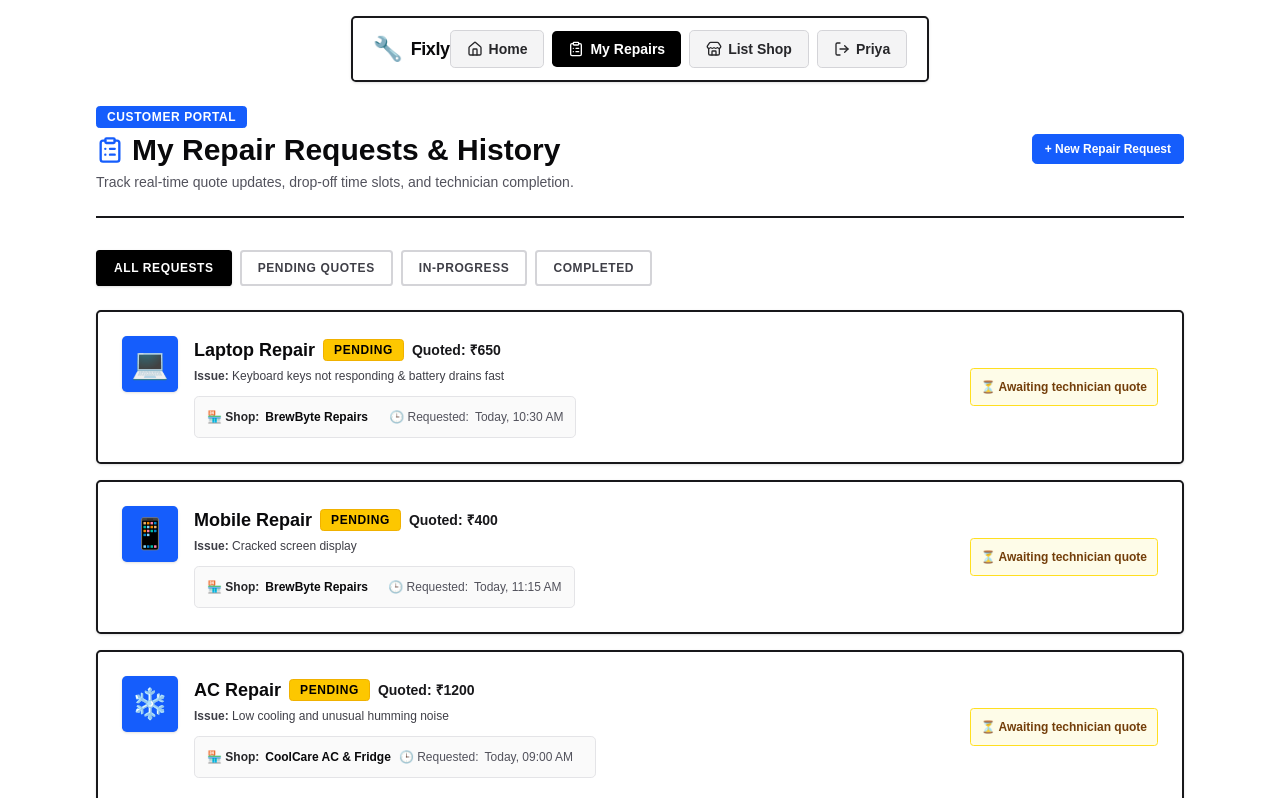
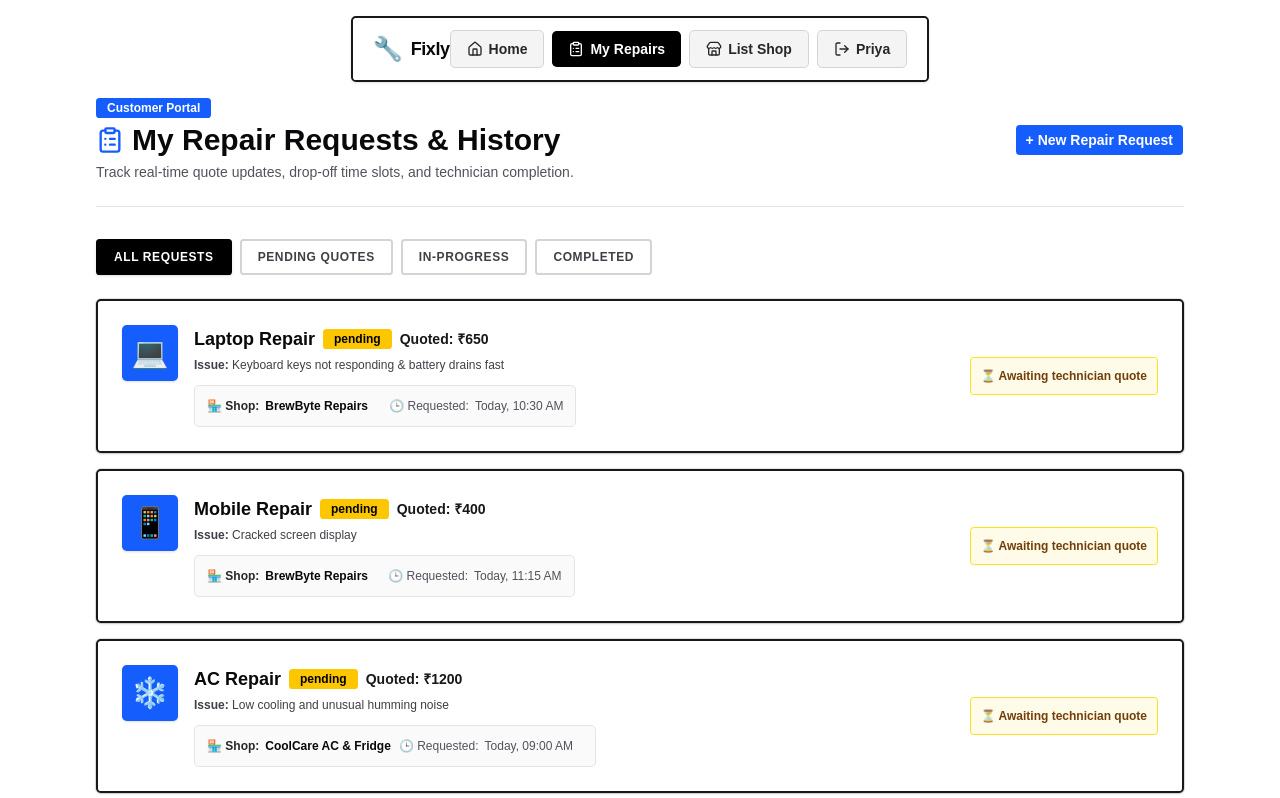
Before and after one commit to pizzaparth/fixly, a React (Vite) app: page /my-requests in a window 1280 px wide. Shown: the top 798 px of the page. Built offline with nearby package versions, Linux system fonts and the light colour scheme.

Commit message:
updated how the requests look

```diff
--- a/src/pages/MyRequests.jsx
+++ b/src/pages/MyRequests.jsx
@@ -3,27 +3,29 @@ import { motion, AnimatePresence } from 'framer-motion';
 import { Link } from 'react-router-dom';
 import {
   ClipboardList,
-  Clock,
-  Wrench,
   CheckCircle2,
-  AlertCircle,
-  MapPin,
-  Phone,
   Calendar,
   Star,
-  ArrowRight,
-  MessageSquare,
 } from 'lucide-react';
 import { CATEGORIES } from '../data/mockData';
-import { SolidButton, SolidBadge, Stars } from '../components/ui-custom';
+import { Stars } from '../components/ui-custom';
+import {
+  Card,
+  CardHeader,
+  CardTitle,
+  CardDescription,
+  CardContent,
+} from '@/components/ui/card';
+import { Badge } from '@/components/ui/badge';
+import { Button } from '@/components/ui/button';
+import { Textarea } from '@/components/ui/textarea';
 import { Modal } from '../components/Modal';
 import { useStore } from '../context/StoreContext';
 
 export function MyRequests() {
-  const { orders, session, setAuthModalOpen, rateOrder } = useStore();
-  const [activeFilter, setActiveFilter] = useState('all'); // 'all' | 'pending' | 'ongoing' | 'completed'
+  const { orders, rateOrder } = useStore();
+  const [activeFilter, setActiveFilter] = useState('all');
 
-  // Rating Modal state
   const [ratingTarget, setRatingTarget] = useState(null);
   const [rateForm, setRateForm] = useState({ score: 5, feedback: '' });
   const [toastMessage, setToastMessage] = useState(null);
@@ -69,16 +71,12 @@ export function MyRequests() {
         )}
       </AnimatePresence>
 
-      <div className="max-w-6xl mx-auto px-4 sm:px-6 lg:px-8 py-10">
+      <div className="max-w-6xl mx-auto px-4 sm:px-6 lg:px-8 py-8">
         {/* Header */}
-        <motion.div
-          initial={{ opacity: 0, y: 15 }}
-          animate={{ opacity: 1, y: 0 }}
-          className="flex flex-col sm:flex-row sm:items-center justify-between gap-4 border-b-2 border-zinc-900 pb-6 mb-8"
-        >
+        <div className="flex flex-col sm:flex-row sm:items-center justify-between gap-4 border-b border-zinc-200 pb-6 mb-8">
           <div>
             <div className="flex items-center gap-2">
-              <SolidBadge variant="blue">Customer Portal</SolidBadge>
+              <Badge className="bg-blue-600 text-white font-bold">Customer Portal</Badge>
             </div>
             <h1 className="text-3xl font-black text-zinc-950 mt-1 flex items-center gap-2">
               <ClipboardList size={28} className="text-blue-600" />
@@ -90,11 +88,11 @@ export function MyRequests() {
           </div>
 
           <Link to="/">
-            <SolidButton variant="blue" size="sm" className="font-bold">
+            <Button className="bg-blue-600 hover:bg-blue-700 text-white font-bold rounded-md">
               <span>+ New Repair Request</span>
-            </SolidButton>
+            </Button>
           </Link>
-        </motion.div>
+        </div>
 
         {/* Filter Tabs */}
         <div className="flex flex-wrap gap-2 mb-6">
@@ -122,20 +120,24 @@ export function MyRequests() {
         {/* Orders List */}
         <div className="flex flex-col gap-4">
           {filteredOrders.length === 0 ? (
-            <div className="text-center py-16 p-8 rounded-md bg-zinc-50 border border-zinc-200">
-              <div className="size-16 rounded-md bg-zinc-200 flex items-center justify-center text-3xl mx-auto mb-4">
+            <Card className="text-center py-16 p-8 rounded-md bg-zinc-50 border border-zinc-200">
+              <CardContent className="flex flex-col items-center">
+                <div className="size-16 rounded-md bg-zinc-200 flex items-center justify-center text-3xl mb-4">
                   📦
                 </div>
-              <h3 className="text-xl font-bold text-zinc-900">No repair requests found</h3>
-              <p className="text-xs sm:text-sm text-zinc-600 mt-1 max-w-md mx-auto font-medium">
+                <CardTitle className="text-xl font-bold text-zinc-900">
+                  No repair requests found
+                </CardTitle>
+                <CardDescription className="text-xs sm:text-sm text-zinc-600 mt-1 max-w-md mx-auto font-medium">
                   You haven't placed any repair orders in this category yet. Explore local shops to get started!
-              </p>
+                </CardDescription>
                 <Link to="/" className="inline-block mt-5">
-                <SolidButton variant="blue" size="sm" className="font-bold">
+                  <Button className="bg-blue-600 hover:bg-blue-700 text-white font-bold rounded-md">
                     Browse Repair Shops →
-                </SolidButton>
+                  </Button>
                 </Link>
-            </div>
+              </CardContent>
+            </Card>
           ) : (
             filteredOrders.map((order) => (
               <CustomerOrderCard
@@ -199,19 +201,19 @@ export function MyRequests() {
               <label className="text-xs font-bold text-zinc-700 uppercase tracking-wide">
                 Your Feedback
               </label>
-              <textarea
+              <Textarea
                 rows={3}
                 required
                 value={rateForm.feedback}
                 onChange={(e) => setRateForm({ ...rateForm, feedback: e.target.value })}
                 placeholder="How was the repair quality, speed, and communication?"
-                className="w-full px-3 py-2 text-sm rounded-md bg-white border border-zinc-300 text-zinc-900 focus:outline-none focus:ring-2 focus:ring-blue-600 resize-none"
+                className="text-sm rounded-md bg-white border-zinc-300 resize-none"
               />
             </div>
 
-            <SolidButton type="submit" variant="blue" className="w-full py-2.5 font-bold">
+            <Button type="submit" className="w-full py-2.5 bg-blue-600 hover:bg-blue-700 text-white font-bold rounded-md">
               Submit Review
-            </SolidButton>
+            </Button>
           </form>
         )}
       </Modal>
@@ -223,20 +225,30 @@ function CustomerOrderCard({ order, onOpenRating }) {
   const catMeta = CATEGORIES.find((c) => c.key === order.item);
 
   return (
-    <motion.div
-      layout
-      initial={{ opacity: 0, y: 15 }}
-      animate={{ opacity: 1, y: 0 }}
-      className="p-6 rounded-md bg-white border-2 border-zinc-900 shadow-sm flex flex-col md:flex-row md:items-center justify-between gap-6"
-    >
+    <motion.div layout initial={{ opacity: 0, y: 15 }} animate={{ opacity: 1, y: 0 }}>
+      <Card className="p-6 rounded-md bg-white border-2 border-zinc-900 shadow-sm flex flex-col md:flex-row md:items-center justify-between gap-6">
         <div className="flex items-start gap-4 min-w-0">
           <div className="size-14 rounded-md bg-blue-600 text-white flex items-center justify-center text-3xl font-bold shrink-0 shadow-sm">
             {catMeta?.emoji || '🔧'}
           </div>
           <div className="min-w-0 flex-1">
             <div className="flex flex-wrap items-center gap-2">
-            <h3 className="text-lg font-black text-zinc-950">{order.item} Repair</h3>
-            <SolidBadge variant={order.status}>{order.status}</SolidBadge>
+              <CardTitle className="text-lg font-black text-zinc-950">
+                {order.item} Repair
+              </CardTitle>
+              <Badge
+                className={
+                  order.status === 'pending'
+                    ? 'bg-yellow-400 text-black font-bold'
+                    : order.status === 'ongoing'
+                    ? 'bg-blue-600 text-white font-bold'
+                    : order.status === 'completed'
+                    ? 'bg-green-600 text-white font-bold'
+                    : 'bg-rose-600 text-white font-bold'
+                }
+              >
+                {order.status}
+              </Badge>
               <span className="text-sm font-black text-zinc-900">
                 Quoted: ₹{order.price}
               </span>
@@ -297,19 +309,19 @@ function CustomerOrderCard({ order, onOpenRating }) {
                   <Stars rating={order.rating.score} size={12} />
                 </div>
               ) : (
-              <SolidButton
-                variant="yellow"
+                <Button
                   size="sm"
                   onClick={onOpenRating}
-                className="text-xs font-bold"
+                  className="bg-yellow-400 hover:bg-yellow-500 text-black text-xs font-bold rounded-md"
                 >
                   <Star size={13} />
                   <span>Rate & Review Technician</span>
-              </SolidButton>
+                </Button>
               )}
             </div>
           )}
         </div>
+      </Card>
     </motion.div>
   );
 }
```
Lines whose indentation alone changed are shown as unchanged.
